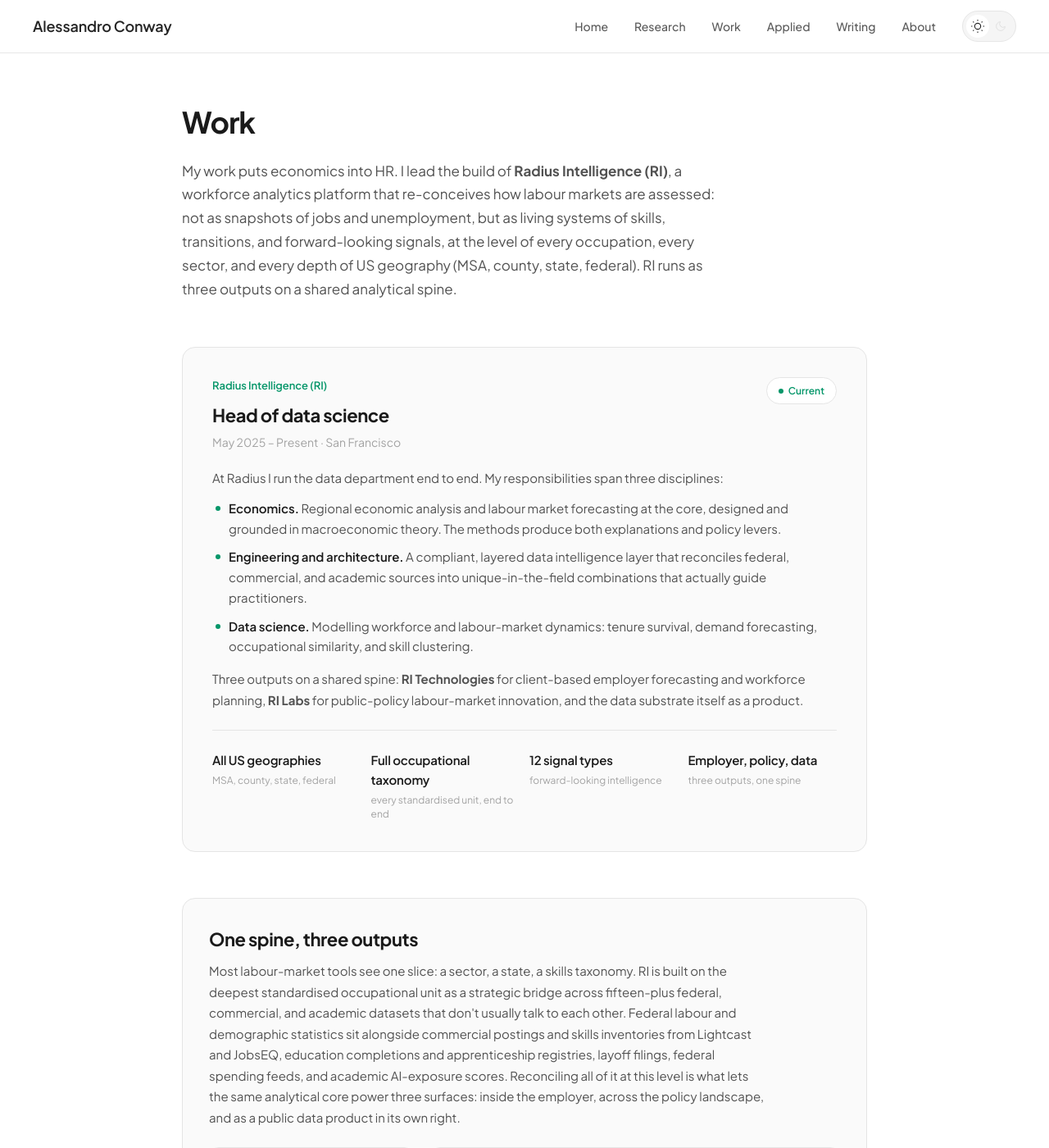
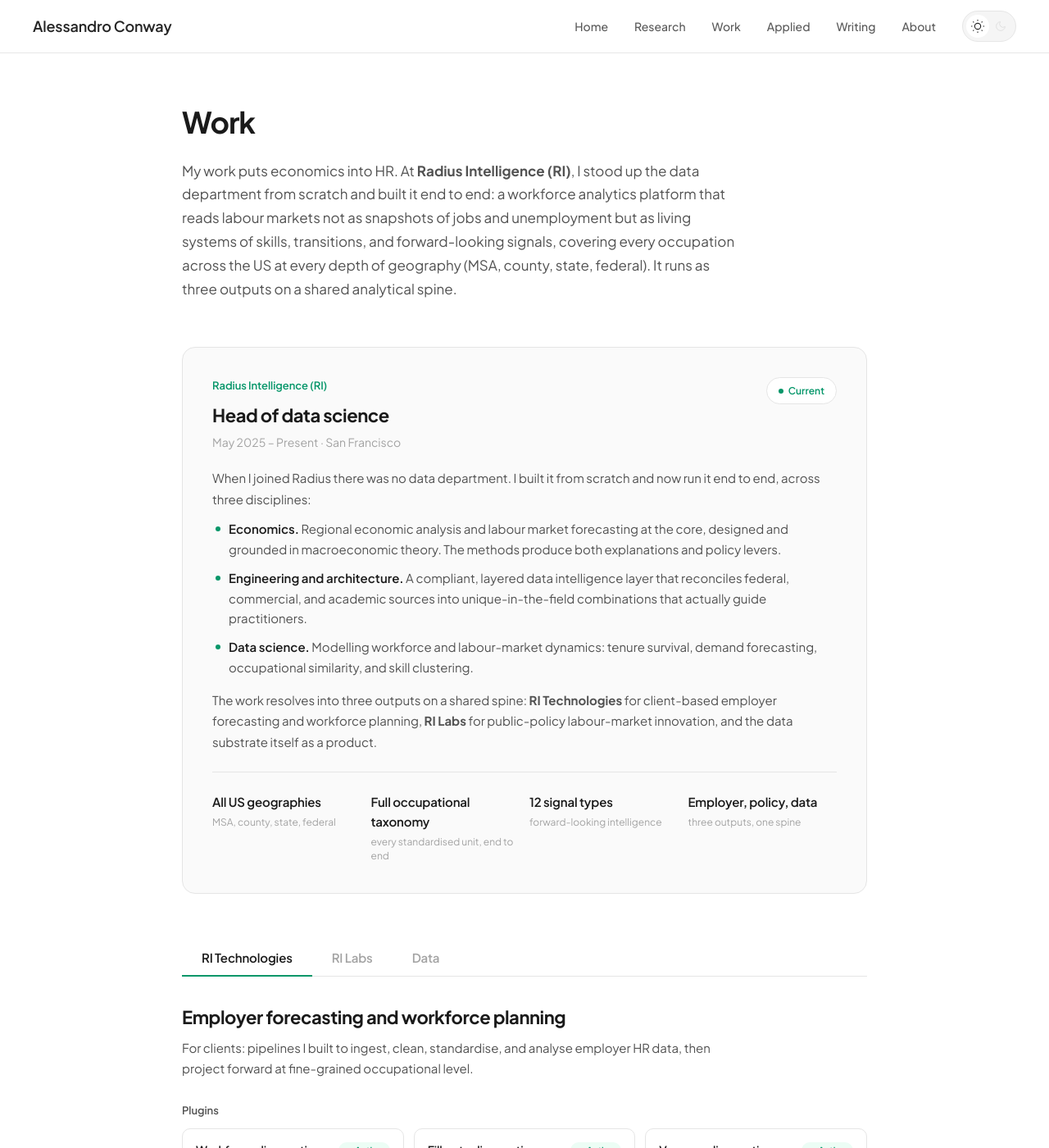
Before and after one commit to conway1521/conway1521.github.io, a Jekyll site: the page built from work.html, in a window 1280 px wide and 1400 px high. Shown: the whole window at 82% size. Built offline with Jekyll 4.4.1, drawn with Linux system fonts in a browser that asks for light colours; some of the changed text lies outside the part shown.

Commit message:
Personal-voice pass: lead with I stood it up, drop framework-panel, first-person taglines

```diff
--- a/work.html
+++ b/work.html
@@ -5,7 +5,7 @@
 
 <header class="page-header">
     <h1>Work</h1>
-    <p class="page-intro">My work puts economics into HR. I lead the build of <strong>Radius Intelligence (RI)</strong>, a workforce analytics platform that re-conceives how labour markets are assessed: not as snapshots of jobs and unemployment, but as living systems of skills, transitions, and forward-looking signals, at the level of every occupation, every sector, and every depth of US geography (MSA, county, state, federal). RI runs as three outputs on a shared analytical spine.</p>
+    <p class="page-intro">My work puts economics into HR. At <strong>Radius Intelligence (RI)</strong>, I stood up the data department from scratch and built it end to end: a workforce analytics platform that reads labour markets not as snapshots of jobs and unemployment but as living systems of skills, transitions, and forward-looking signals, covering every occupation across the US at every depth of geography (MSA, county, state, federal). It runs as three outputs on a shared analytical spine.</p>
 </header>
 
 <section class="current-role" id="current">
@@ -18,13 +18,13 @@
         <span class="role-status">Current</span>
     </div>
     <div class="role-description">
-        <p>At Radius I run the data department end to end. My responsibilities span three disciplines:</p>
+        <p>When I joined Radius there was no data department. I built it from scratch and now run it end to end, across three disciplines:</p>
         <ul class="role-bullets">
             <li><strong>Economics.</strong> Regional economic analysis and labour market forecasting at the core, designed and grounded in macroeconomic theory. The methods produce both explanations and policy levers.</li>
             <li><strong>Engineering and architecture.</strong> A compliant, layered data intelligence layer that reconciles federal, commercial, and academic sources into unique-in-the-field combinations that actually guide practitioners.</li>
             <li><strong>Data science.</strong> Modelling workforce and labour-market dynamics: tenure survival, demand forecasting, occupational similarity, and skill clustering.</li>
         </ul>
-        <p>Three outputs on a shared spine: <strong>RI Technologies</strong> for client-based employer forecasting and workforce planning, <strong>RI Labs</strong> for public-policy labour-market innovation, and the data substrate itself as a product.</p>
+        <p>The work resolves into three outputs on a shared spine: <strong>RI Technologies</strong> for client-based employer forecasting and workforce planning, <strong>RI Labs</strong> for public-policy labour-market innovation, and the data substrate itself as a product.</p>
     </div>
 
     <div class="scope-row">
@@ -32,38 +32,6 @@
         <div class="scope-item"><strong>Full occupational taxonomy</strong><span>every standardised unit, end to end</span></div>
         <div class="scope-item"><strong>12 signal types</strong><span>forward-looking intelligence</span></div>
         <div class="scope-item"><strong>Employer, policy, data</strong><span>three outputs, one spine</span></div>
-    </div>
-</section>
-
-<section class="framework-panel">
-    <h2 class="framework-title">One spine, three outputs</h2>
-    <p class="framework-lede">Most labour-market tools see one slice: a sector, a state, a skills taxonomy. RI is built on the deepest standardised occupational unit as a strategic bridge across fifteen-plus federal, commercial, and academic datasets that don't usually talk to each other. Federal labour and demographic statistics sit alongside commercial postings and skills inventories from Lightcast and JobsEQ, education completions and apprenticeship registries, layoff filings, federal spending feeds, and academic AI-exposure scores. Reconciling all of it at this level is what lets the same analytical core power three surfaces: inside the employer, across the policy landscape, and as a public data product in its own right.</p>
-
-    <div class="framework-grid">
-        <div class="substrate">
-            <span class="substrate-label">Analytical core</span>
-            <ul>
-                <li>Demand signals</li>
-                <li>Supply data</li>
-                <li>Skill similarity</li>
-                <li>Credentials</li>
-                <li>Forecasting</li>
-            </ul>
-        </div>
-        <div class="chains">
-            <div class="chain-summary">
-                <span class="chain-tag tech">RI Technologies</span>
-                <p>Inside the employer's HRIS: turnover projections, vacancy and fill-rate diagnostics, and demand forecasts. Built for client-based workforce planning.</p>
-            </div>
-            <div class="chain-summary">
-                <span class="chain-tag labs">RI Labs</span>
-                <p>Across states and occupations: opportunity scoring, skill-similarity transitions, forward-looking market signals, and state-level economy dashboards. Built for public-policy labour-market innovation.</p>
-            </div>
-            <div class="chain-summary">
-                <span class="chain-tag data">Data</span>
-                <p>The substrate itself: layered architecture, federal and commercial ingestion, reconciled public datasets, and reference taxonomies across occupations, industries, education, and geography.</p>
-            </div>
-        </div>
     </div>
 </section>
 
@@ -77,7 +45,7 @@
     <div class="tab-pane active" id="ri-tech-pane" role="tabpanel">
         <div class="chain-header">
             <h2 class="chain-title">Employer forecasting and workforce planning</h2>
-            <p class="chain-tagline">Client-based pipelines that ingest, clean, standardise, and analyse employer HR data, then project forward at fine-grained occupational level.</p>
+            <p class="chain-tagline">For clients: pipelines I built to ingest, clean, standardise, and analyse employer HR data, then project forward at fine-grained occupational level.</p>
         </div>
 
         <div class="chain-tier">
@@ -103,7 +71,7 @@
     <div class="tab-pane" id="ri-labs-pane" role="tabpanel">
         <div class="chain-header">
             <h2 class="chain-title">Public-policy labour-market innovation</h2>
-            <p class="chain-tagline">Macro and meso analytics covering every occupation across the US at every depth of geography (MSA, county, state, federal): scoring opportunity, mapping skill transitions, and reading forward-looking signals.</p>
+            <p class="chain-tagline">For state policymakers and economists: macro and meso analytics I built covering every occupation across the US at every depth of geography. Scoring opportunity, mapping skill transitions, and reading forward-looking signals.</p>
         </div>
 
         <div class="chain-tier">
@@ -136,7 +104,7 @@
     <div class="tab-pane" id="data-pane" role="tabpanel">
         <div class="chain-header">
             <h2 class="chain-title">Data intelligence layer</h2>
-            <p class="chain-tagline">The substrate underneath both product chains. Federal, commercial, and academic sources reconciled at every occupation and every depth of geography, ready to power analysis at any level of detail.</p>
+            <p class="chain-tagline">The substrate I designed and built underneath both product chains. Federal, commercial, and academic sources reconciled at every occupation and every depth of geography, ready to power analysis at any level of detail.</p>
         </div>
 
         <div class="chain-tier">
```
